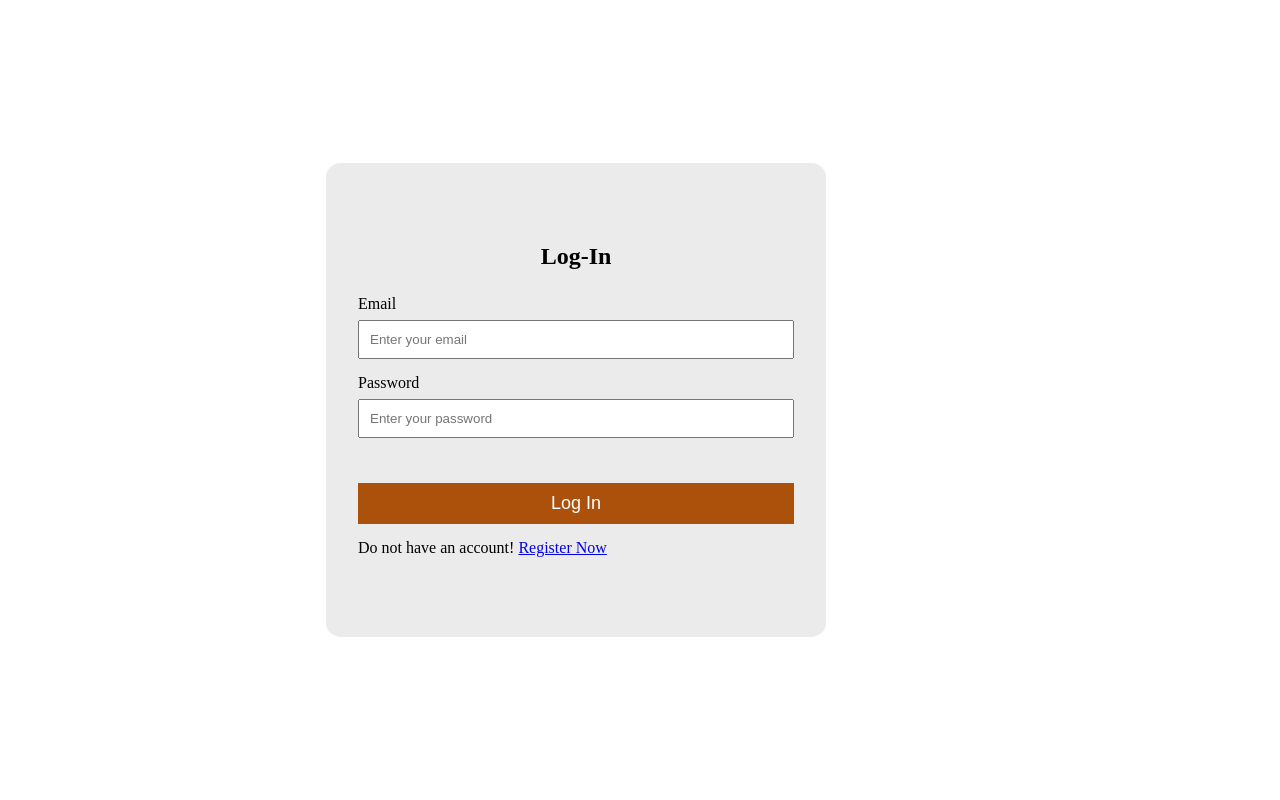
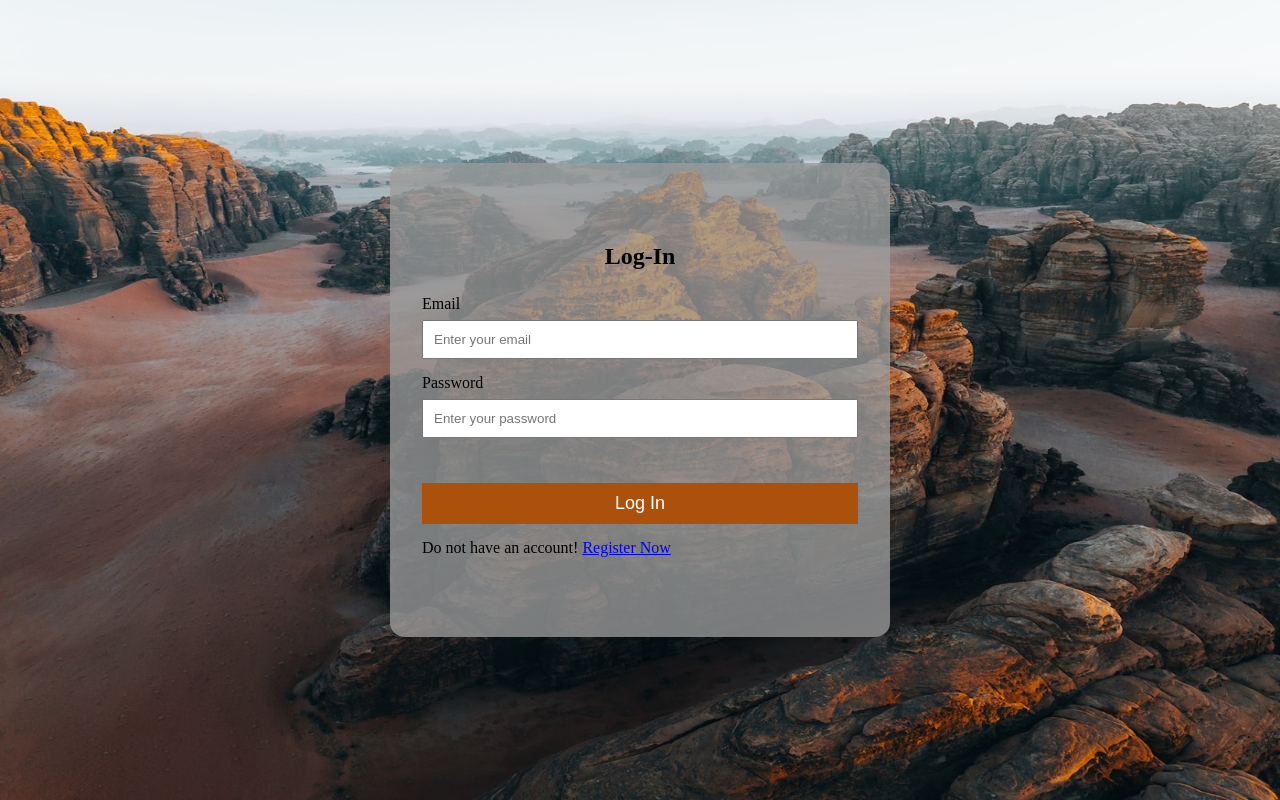
Before and after one commit to rshalihin/Raw-PHP-MySQL-Registration-Login-System, a PHP site: page /log-in.php in a window 1280 px wide. Run offline with PHP 8.4, Linux system fonts and the light colour scheme.

Commit message:
background set

```diff
--- a/css/style.css
+++ b/css/style.css
@@ -5,11 +5,14 @@
 }
 
 .container {
-    max-width: 90%;
     height: 100vh;
+    width: 100%;
     display: flex;
     justify-content: center;
     align-items: center;
+    background: url("../image/bg.jpg") no-repeat;
+    background-size: 100% 100%;
+
 }
 .container-body {
     max-width: 90%;
@@ -22,7 +25,7 @@
 .form {
     width: 500px;
     padding: 5rem 2rem;
-    background: rgba(156, 156, 156, 0.2);
+    background: rgba(156, 156, 156, 0.77);
     border-radius: 3%;
     font-size: 16px;
 }
--- a/log-in.php
+++ b/log-in.php
@@ -5,7 +5,6 @@ if (isset($_SESSION['user'])) {
     header('location:index.php');
 }
 
-$user    = 0;
 $invalid_input = 0;
 
 // Take action after form submit
@@ -25,10 +24,11 @@ if ($_SERVER['REQUEST_METHOD'] == 'POST') {
         $num = mysqli_num_rows($result);
 
         if ($num > 0) {
-            // Email exist.
-            $user = 1;
+
+            $row = mysqli_fetch_assoc($result);
+
             session_start();
-            $_SESSION['user'] = $email;
+            $_SESSION['user'] = $row['full_name'];
             header('location: index.php');
         } else {
             $invalid_input = 1;
@@ -50,14 +50,12 @@ if ($_SERVER['REQUEST_METHOD'] == 'POST') {
 </head>
 
 <body>
-
-    <?php if ($invalid_input > 0) {
-        echo '<div class="alart">
+    <div class="container">
+        <?php if ($invalid_input > 0) {
+            echo '<div class="alart">
             <p>Email or Password is not match!!!</p>
         </div>';
-    } ?>
-
-    <div class="container">
+        } ?>
         <div class="form">
             <div class="head">
                 <h2>Log-In</h2>
```
Also changed, not shown: sign-up.php (+5 -5 lines), image/bg.jpg (added).
